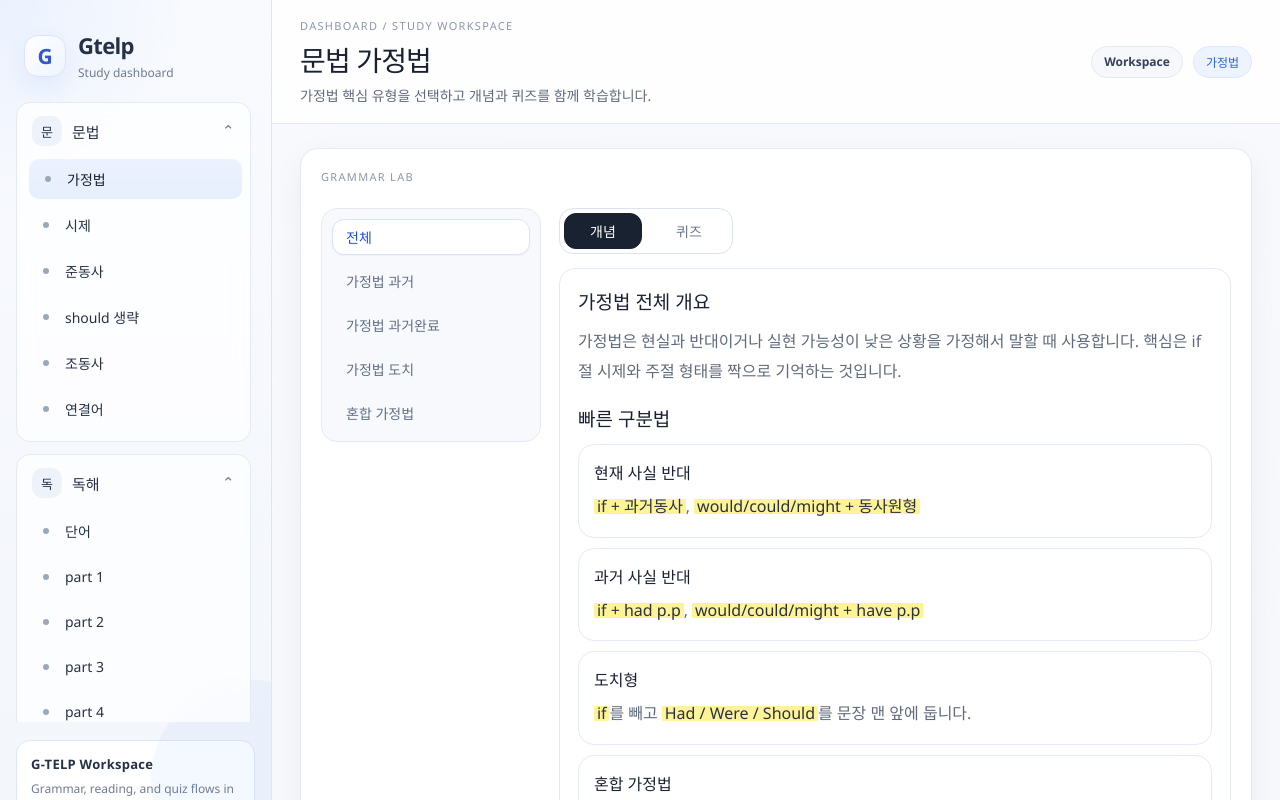
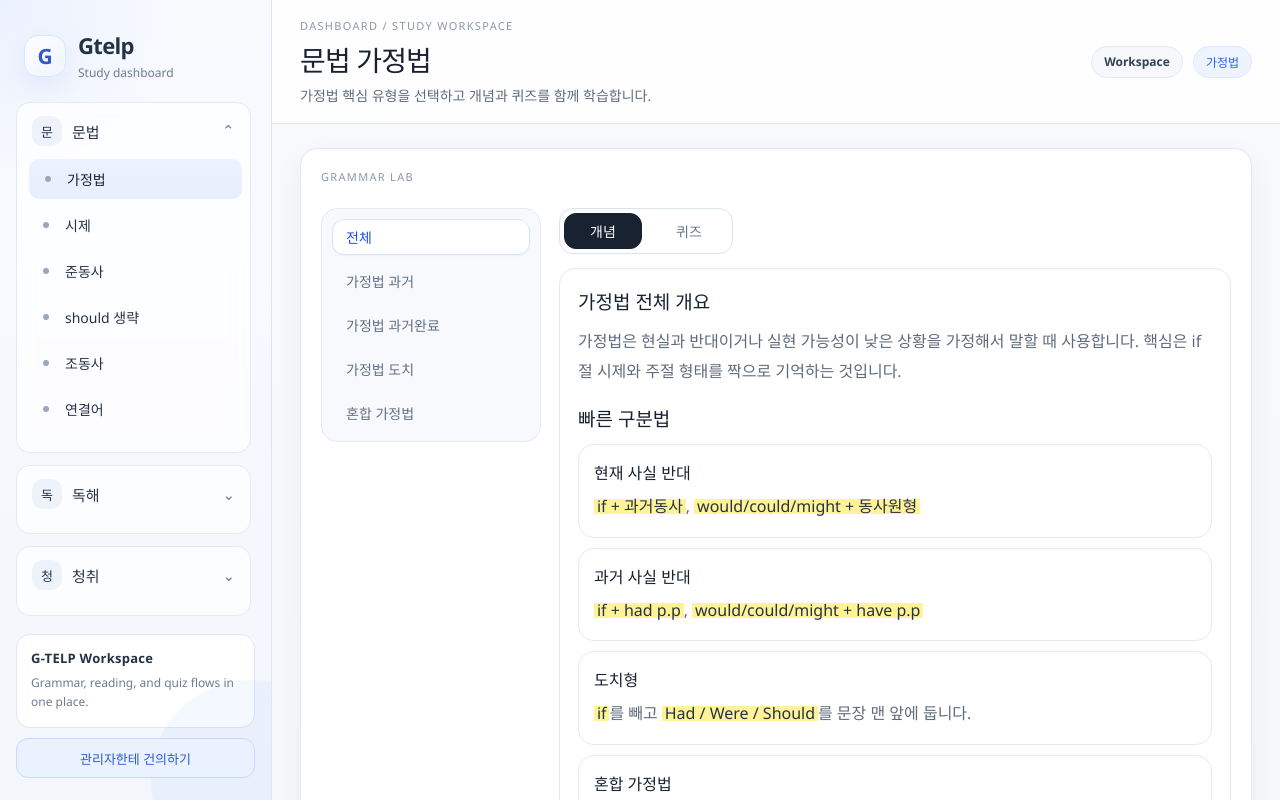
Before and after one commit to soobin-jung/Gtelp, a React (Vite) app: page / in a window 1280 px wide. Shown: the top 800 px of the page. Built offline with nearby package versions, Linux system fonts and the light colour scheme.

Commit message:
feat: rename 문의하기 to 건의하기, accordion menu, pin suggest btn to sidebar bottom
Co-Authored-By: Claude Sonnet 4.6 <noreply@anthropic.com>

```diff
--- a/src/App.jsx
+++ b/src/App.jsx
@@ -271,7 +271,7 @@ function App() {
   const [currentPage, setCurrentPage] = useState("grammar-subjunctive");
   const [activeMenuLabel, setActiveMenuLabel] = useState("가정법");
   const [openMenus, setOpenMenus] = useState(() =>
-    Object.fromEntries(menuConfig.map((menu) => [menu.title, true]))
+    Object.fromEntries(menuConfig.map((menu) => [menu.title, menu.title === "문법"]))
   );
   const [grammarUI, setGrammarUI] = useState(grammarDefaultState);
   const [selectedLetter, setSelectedLetter] = useState("A");
@@ -395,7 +395,12 @@ function App() {
   }, [currentPage, isLoading, visibleCount, words.length]);
 
   function toggleMenu(title) {
-    setOpenMenus((prev) => ({ ...prev, [title]: !prev[title] }));
+    setOpenMenus((prev) => {
+      const isOpen = prev[title];
+      return Object.fromEntries(
+        menuConfig.map((menu) => [menu.title, menu.title === title ? !isOpen : false])
+      );
+    });
   }
 
   function navigateTo(item) {
@@ -427,13 +432,13 @@ function App() {
 
     if (!trimmedMessage) {
       setInquiryStatus("error");
-      setInquiryError("문의 내용을 입력해 주세요.");
+      setInquiryError("건의 내용을 입력해 주세요.");
       return;
     }
 
     if (!ADMIN_CONTACT_ENDPOINT) {
       setInquiryStatus("error");
-      setInquiryError("관리자 문의 수신 경로가 아직 설정되지 않았습니다.");
+      setInquiryError("관리자 건의 수신 경로가 아직 설정되지 않았습니다.");
       return;
     }
 
@@ -466,7 +471,7 @@ function App() {
       }, 900);
     } catch {
       setInquiryStatus("error");
-      setInquiryError("문의 전송에 실패했습니다. 수신 경로를 다시 확인해 주세요.");
+      setInquiryError("건의 전송에 실패했습니다. 수신 경로를 다시 확인해 주세요.");
     }
   }
 
@@ -515,27 +520,11 @@ function App() {
         <div className="sidebar-footer">
           <strong>G-TELP Workspace</strong>
           <span>Grammar, reading, and quiz flows in one place.</span>
-          <div className="sidebar-contact">
-            <p className="sidebar-contact-text">문제있거나 오류 있으면 연락 주세요.</p>
-            {false ? (
-              <a
-                className="sidebar-contact-link"
-                href={TELEGRAM_ADMIN_URL}
-                target="_blank"
-                rel="noreferrer"
-              >
-                관리자한테 텔레그램 보내기
-              </a>
-            ) : (
-              <button type="button" className="sidebar-contact-link pending" disabled>
-                관리자한테 텔레그램 보내기
-              </button>
-            )}
-            <button type="button" className="sidebar-contact-link inquiry-trigger" onClick={openInquiryModal}>
-              관리자한테 문의하기
-            </button>
-          </div>
         </div>
+
+        <button type="button" className="sidebar-suggest-btn" onClick={openInquiryModal}>
+          관리자한테 건의하기
+        </button>
       </aside>
 
       <main className="main">
@@ -654,12 +643,12 @@ function App() {
             className="inquiry-modal"
             role="dialog"
             aria-modal="true"
-            aria-label="관리자 문의하기"
+            aria-label="관리자 건의하기"
             onClick={(event) => event.stopPropagation()}
           >
             <div className="inquiry-modal-head">
               <div>
-                <strong>관리자한테 문의하기</strong>
+                <strong>관리자한테 건의하기</strong>
                 <p>{activeMenuLabel} 화면 관련 내용을 바로 전송할 수 있습니다.</p>
               </div>
               <button type="button" className="inquiry-close-btn" onClick={closeInquiryModal}>
@@ -673,7 +662,7 @@ function App() {
 
             <textarea
               className="inquiry-textarea"
-              placeholder="오류 내용이나 문의할 내용을 입력해 주세요."
+              placeholder="오류 내용이나 건의할 내용을 입력해 주세요."
               value={inquiryMessage}
               onChange={(event) => {
                 setInquiryMessage(event.target.value);
@@ -686,7 +675,7 @@ function App() {
 
             {inquiryError ? <p className="inquiry-feedback error">{inquiryError}</p> : null}
             {inquiryStatus === "success" ? (
-              <p className="inquiry-feedback success">문의가 전송되었습니다.</p>
+              <p className="inquiry-feedback success">건의가 전송되었습니다.</p>
             ) : null}
 
             <div className="inquiry-actions">
--- a/src/styles.css
+++ b/src/styles.css
@@ -65,6 +65,8 @@ button {
     linear-gradient(180deg, #f8fafe 0%, #f3f6fb 100%);
   color: var(--sidebar-text);
   border-right: 1px solid #dde5f0;
+  display: flex;
+  flex-direction: column;
 }
 
 .sidebar-glow {
@@ -117,7 +119,7 @@ button {
 .menu-stack {
   display: grid;
   gap: 12px;
-  max-height: calc(100vh - 180px);
+  flex: 1;
   overflow-y: auto;
   padding-right: 4px;
 }
@@ -218,6 +220,32 @@ button {
   border: 1px solid #dee7f3;
   border-radius: 14px;
   background: #ffffff;
+  flex-shrink: 0;
+}
+
+.sidebar-suggest-btn {
+  flex-shrink: 0;
+  margin-top: 10px;
+  width: 100%;
+  min-height: 40px;
+  display: flex;
+  align-items: center;
+  justify-content: center;
+  border: 1px solid #c9d8ff;
+  border-radius: 12px;
+  background: #eaf1ff;
+  color: #2a5bd7;
+  font-size: 13px;
+  font-weight: 700;
+  cursor: pointer;
+  transition: background 0.2s ease, border-color 0.2s ease;
+  position: relative;
+  z-index: 1;
+}
+
+.sidebar-suggest-btn:hover {
+  background: #ddeaff;
+  border-color: #a8c0f8;
 }
 
 .sidebar-footer strong {
```
